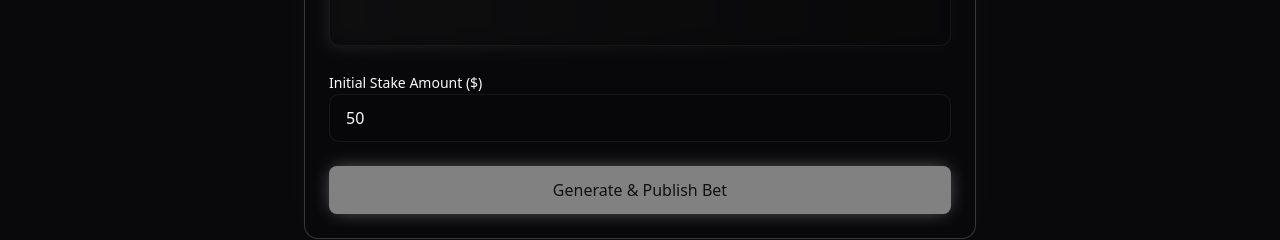
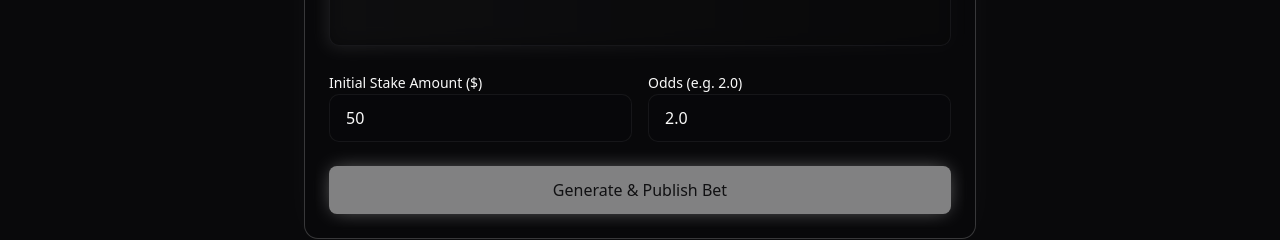
Before and after one commit to 20tanishq10/stake-bet-dashboard, a Next.js app: page /bets/create in a window 1280 px wide. Shown: the part 499-739 px from the top of the page. Built offline with nearby package versions, Linux system fonts and the light colour scheme.

Commit message:
feat: add deterministic odds to ai bet creator

```diff
--- a/src/app/bets/create/CreateBetForm.tsx
+++ b/src/app/bets/create/CreateBetForm.tsx
@@ -15,6 +15,7 @@ export function CreateBetForm() {
 
   const [crazyText, setCrazyText] = useState(initialPrompt);
   const [stake, setStake] = useState("50");
+  const [odds, setOdds] = useState("2.0");
   const [loading, setLoading] = useState(false);
   const [error, setError] = useState("");
   const [successMsg, setSuccessMsg] = useState("");
@@ -30,6 +31,12 @@ export function CreateBetForm() {
     const stakeAmount = parseFloat(stake);
     if (isNaN(stakeAmount) || stakeAmount <= 0) {
       setError("Please enter a valid stake amount.");
+      return;
+    }
+
+    const oddsAmount = parseFloat(odds);
+    if (isNaN(oddsAmount) || oddsAmount <= 1.0) {
+      setError("Please enter valid odds (must be greater than 1.0).");
       return;
     }
 
@@ -50,12 +57,12 @@ export function CreateBetForm() {
       parsed_criteria: res.conditions,
     };
 
-    // 2. Create the bet directly with the AI-generated fields
+    // 2. Create the bet directly with the AI-generated fields (using deterministic odds)
     const betRes = await createBet({
       title: res.title || "Custom AI Bet",
       description: crazyText,
       match_id: null,
-      odds: res.odds || 2.0,
+      odds: oddsAmount,
       rule_type: "llm_crazy",
       rule_data: ruleData,
       lock_at: res.lock_at || null,
@@ -107,6 +114,7 @@ export function CreateBetForm() {
             />
           </div>
 
+          <div className="grid grid-cols-2 gap-4">
             <div className="space-y-2">
               <label className="text-sm font-medium">Initial Stake Amount ($)</label>
               <input
@@ -116,6 +124,18 @@ export function CreateBetForm() {
                 onChange={(e) => setStake(e.target.value)}
                 className="flex h-12 w-full rounded-lg border border-input/50 bg-background/80 px-4 py-2 text-base ring-offset-background placeholder:text-muted-foreground focus-visible:outline-none focus-visible:ring-2 focus-visible:ring-primary focus-visible:border-transparent transition-all"
               />
+            </div>
+
+            <div className="space-y-2">
+              <label className="text-sm font-medium">Odds (e.g. 2.0)</label>
+              <input
+                type="number"
+                step="0.01"
+                value={odds}
+                onChange={(e) => setOdds(e.target.value)}
+                className="flex h-12 w-full rounded-lg border border-input/50 bg-background/80 px-4 py-2 text-base ring-offset-background placeholder:text-muted-foreground focus-visible:outline-none focus-visible:ring-2 focus-visible:ring-primary focus-visible:border-transparent transition-all"
+              />
+            </div>
           </div>
 
           {error && (
```
Lines whose indentation alone changed are shown as unchanged.
